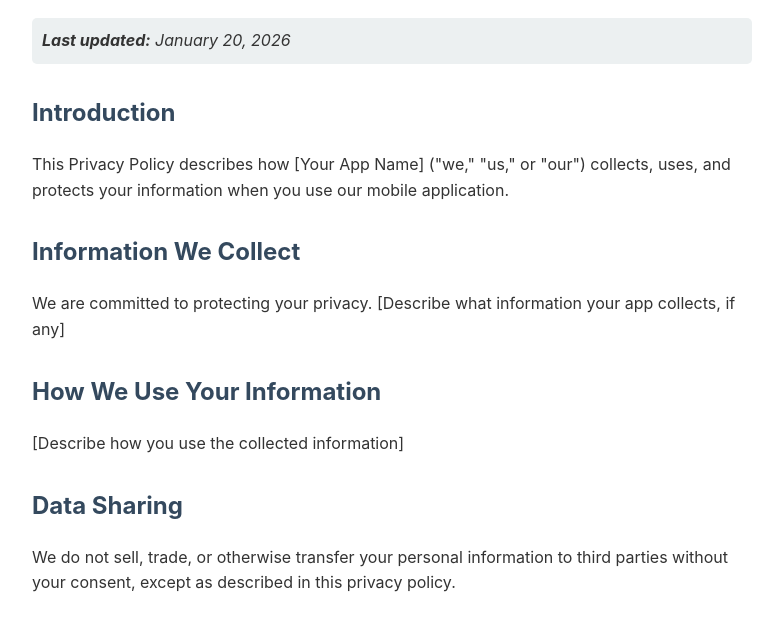
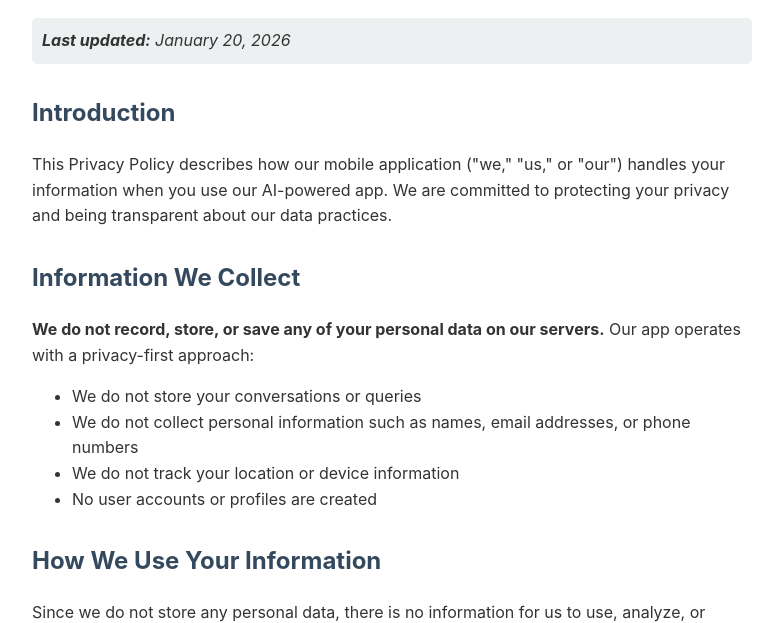
Before and after one commit to malkhabir/ssreadprivacy, a plain HTML site: page index.html in a window 1280 px wide. Shown: the part 149-772 px from the top of the page, without its empty margins (248-1031 px from the left). Drawn offline with Linux system fonts and the light colour scheme.

Commit message:
Update privacy policy to clarify data handling practices and emphasize commitment to user privacy

```diff
--- a/index.html
+++ b/index.html
@@ -53,16 +53,23 @@
         </div>
 
         <h2>Introduction</h2>
-        <p>This Privacy Policy describes how [Your App Name] ("we," "us," or "our") collects, uses, and protects your information when you use our mobile application.</p>
+        <p>This Privacy Policy describes how our mobile application ("we," "us," or "our") handles your information when you use our AI-powered app. We are committed to protecting your privacy and being transparent about our data practices.</p>
 
         <h2>Information We Collect</h2>
-        <p>We are committed to protecting your privacy. [Describe what information your app collects, if any]</p>
+        <p><strong>We do not record, store, or save any of your personal data on our servers.</strong> Our app operates with a privacy-first approach:</p>
+        <ul>
+            <li>We do not store your conversations or queries</li>
+            <li>We do not collect personal information such as names, email addresses, or phone numbers</li>
+            <li>We do not track your location or device information</li>
+            <li>No user accounts or profiles are created</li>
+        </ul>
 
         <h2>How We Use Your Information</h2>
-        <p>[Describe how you use the collected information]</p>
+        <p>Since we do not store any personal data, there is no information for us to use, analyze, or process on our end. Your interactions with the app are processed in real-time to provide AI responses and are not retained.</p>
 
         <h2>Data Sharing</h2>
-        <p>We do not sell, trade, or otherwise transfer your personal information to third parties without your consent, except as described in this privacy policy.</p>
+        <p><strong>OpenAI Integration:</strong> When you ask questions or make requests to our AI, your queries are sent to OpenAI's servers to generate responses. This is necessary for the app to function. OpenAI has their own privacy policy governing how they handle this data.</p>
+        <p>We do not share, sell, or trade any personal information with third parties beyond this necessary AI processing. No personal data is stored or shared by us.</p>
 
         <h2>Data Security</h2>
         <p>We implement appropriate security measures to protect your personal information against unauthorized access, alteration, disclosure, or destruction.</p>
```
Also changed, not shown: 1 other file.
